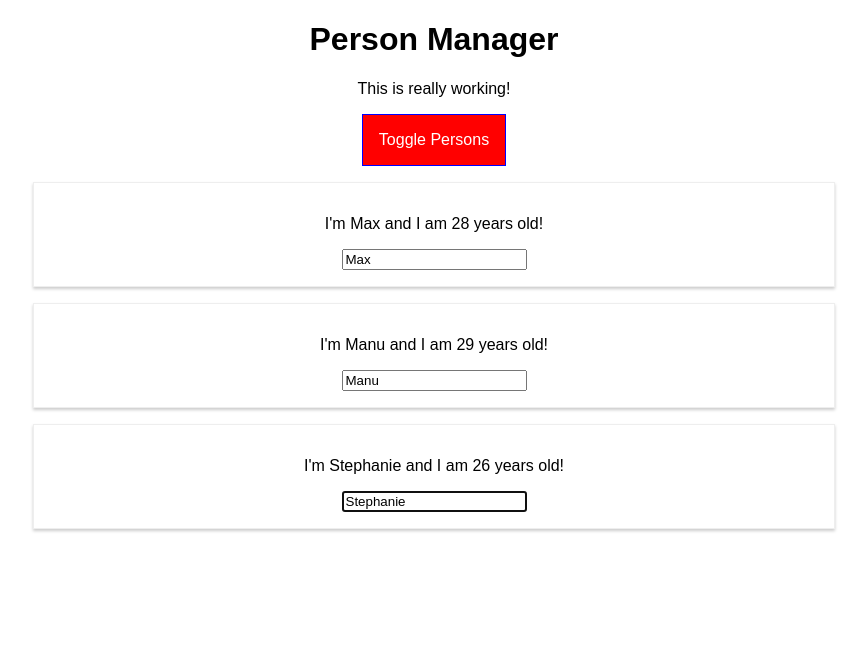
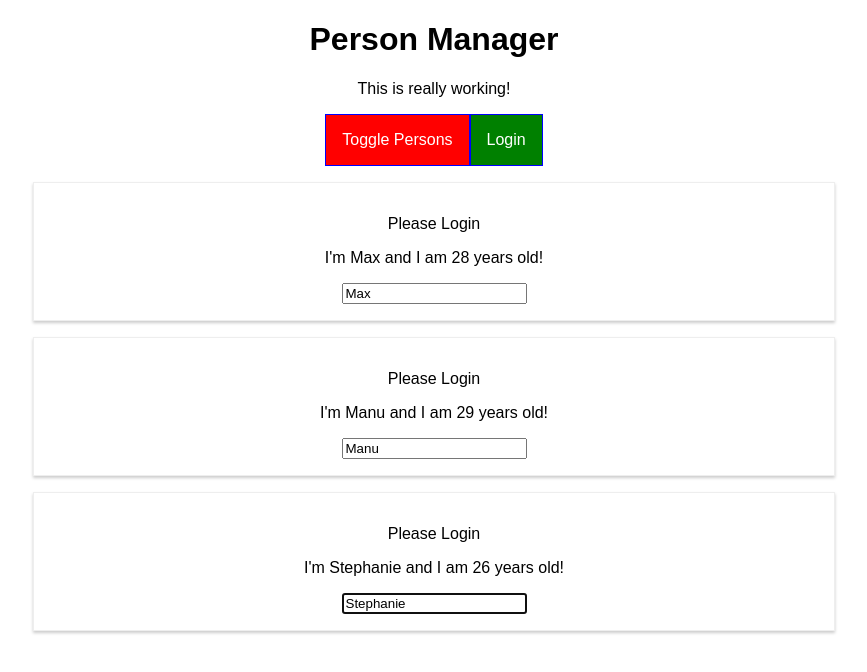
Before and after one commit to darthinvader/react-learning, a React app in the folder react-complete/: page / in a window 1280 px wide. Shown: the top 672 px of the page, without its empty margins (206-1073 px from the left). Built offline with nearby package versions, Linux system fonts and the light colour scheme.

Commit message:
[learning] react props chain problems

```diff
--- a/react-complete/src/components/Cockpit/Cockpit.js
+++ b/react-complete/src/components/Cockpit/Cockpit.js
@@ -38,6 +38,7 @@ const cockpit = (props) => {
       >
         Toggle Persons
       </button>
+      <button onClick={props.login}>Login</button>
     </div>
   );
 };
--- a/react-complete/src/components/Persons/Person/Person.js
+++ b/react-complete/src/components/Persons/Person/Person.js
@@ -12,6 +12,7 @@ const person = (props) => {
 
   return (
     <React.Fragment>
+      {props.isAuth ? <p>authenticated</p> : <p>Please Login</p>}
       <p onClick={props.click}>
         I'm {props.name} and I am {props.age} years old!
       </p>
--- a/react-complete/src/components/Persons/persons.js
+++ b/react-complete/src/components/Persons/persons.js
@@ -10,6 +10,7 @@ const persons = (props) =>
         age={person.age}
         key={person.id}
         changed={(event) => props.changed(event, person.id)}
+        isAuth={props.isAuthenticated}
       />
     );
   });
--- a/react-complete/src/containers/App.js
+++ b/react-complete/src/containers/App.js
@@ -13,7 +13,7 @@ const App = (props) => {
   ]);
   const [showPersons, setShowPersons] = useState(false);
   const [counter, setCounter] = useState(0);
-
+  const [authenticated, setAuthenticated] = useState(false);
   const deletePersonHandler = (personIndex) => {
     const newPersons = [...persons];
     newPersons.splice(personIndex, 1);
@@ -39,6 +39,10 @@ const App = (props) => {
     setShowPersons(doesShow);
   }, [showPersons]);
 
+  const loginHandler = () => {
+    setAuthenticated(true);
+  };
+
   let personsToShow = null;
 
   if (showPersons) {
@@ -48,6 +52,7 @@ const App = (props) => {
           persons={persons}
           clicked={deletePersonHandler}
           changed={nameChangedHandler}
+          isAuthenticated={authenticated}
         />
       </div>
     );
@@ -60,6 +65,7 @@ const App = (props) => {
         personsLength={persons.length}
         showPersons={showPersons}
         clicked={togglePersonsHandler}
+        login={loginHandler}
       />
       {personsToShow}
     </React.Fragment>
```
